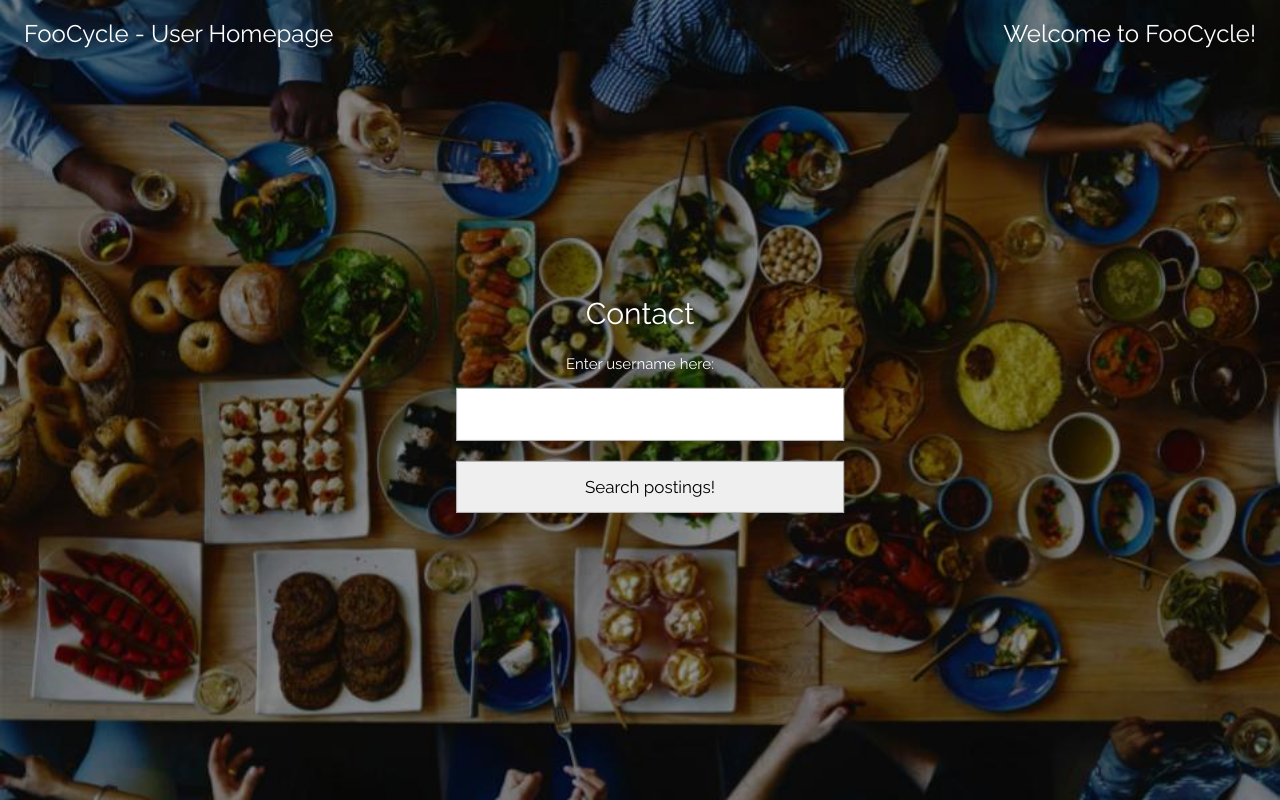
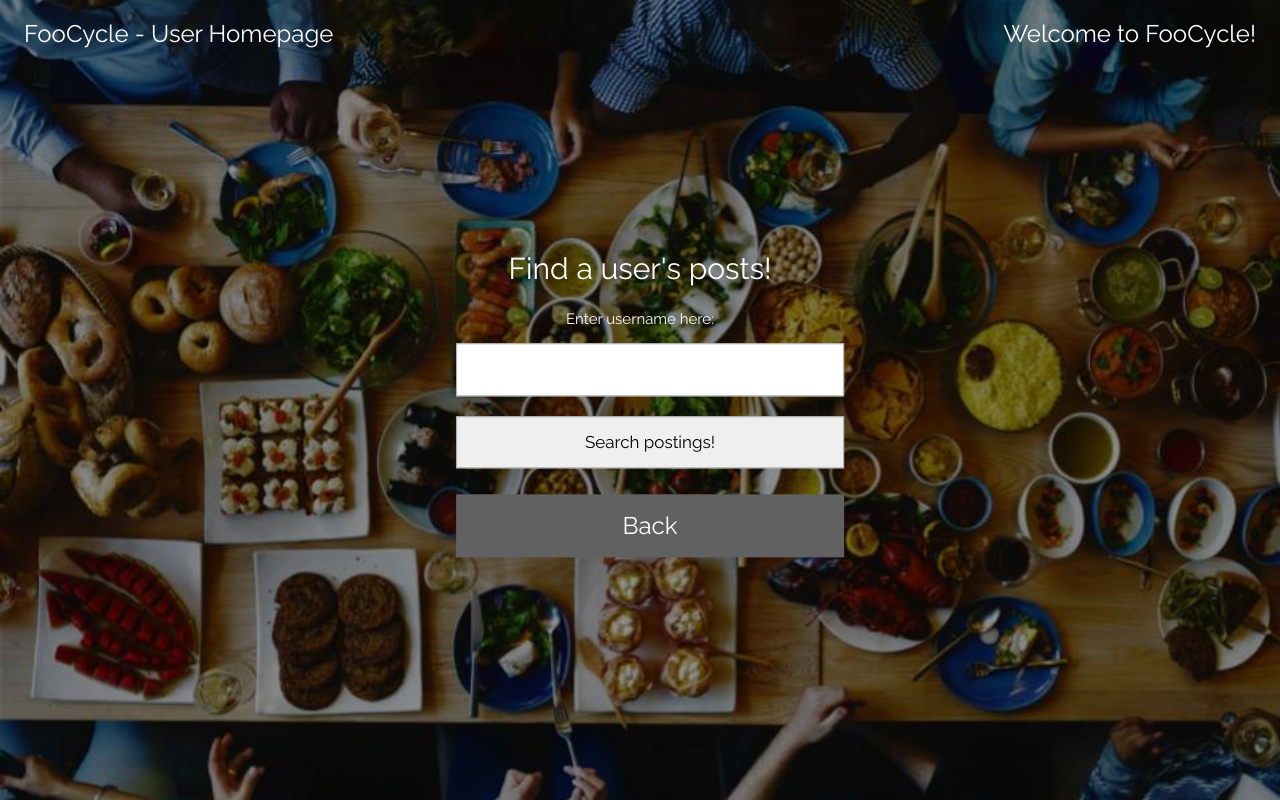
Before and after one commit to ryanl35/DS4300_homework, a Flask app: page /viewUserPostings in a window 1280 px wide. Run offline with Flask 2, Linux system fonts and the light colour scheme.

Commit message:
fixed delete user, edit profile, post food, added back buttons, changed some redirects

```diff
--- a/Project/fooCycleApp/app.py
+++ b/Project/fooCycleApp/app.py
@@ -236,12 +236,12 @@ def login_submit():
 # Viweing the total # of posts in the community, viewing all of the posts in the
 # community, viewing a user
 
-@app.route('/totalPosts')
-def totalPosts():
-    mydb = myclient["foodpool"]
-    mycol = mydb["posts"]
-
-    print("\nTotal number of posts: " + len([i for i in mycol.find()]))
+# @app.route('/totalPosts')
+# def totalPosts():
+#     mydb = myclient["foodpool"]
+#     mycol = mydb["posts"]
+#
+#     print("\nTotal number of posts: " + len([i for i in mycol.find()]))
 
 @app.route('/allUsers')
 def allUsers():
@@ -258,7 +258,7 @@ def allUsers():
         users = mycol.find()
     return render_template('/allUsers.html', totalPosts = totalPosts, users = users)
 
-@app.route('/viewPostings')
+@app.route('/viewAllPostings')
 def view_postings():
     mydb = myclient["foodpool"]
     mycol = mydb["posts"]
@@ -269,7 +269,7 @@ def view_postings():
         posts = ["No posts to show!"]
     else:
         posts = mycol.find()
-    return render_template('/viewPostings.html', totalPosts = totalPosts, posts = posts)
+    return render_template('/viewAllPostings.html', totalPosts = totalPosts, posts = posts)
 
 class findUserPostings(FlaskForm):
     """Search user postings."""
@@ -290,17 +290,21 @@ def view_user_postings_submit():
         if (key == "user_name"):
             user_name = value
 
+    # use our database
     mydb = myclient["foodpool"]
-
+    # use the "users" collection
     userscol = mydb["users"]
+    # find the user with the user_name entered in the query
     userquery = userscol.find( { "user_name" : user_name } )
+    # get their user_id
     queryUserID = userquery[0]["user_id"]
-
     print(queryUserID)
-
+    print(user_name)
+    # use the posts collection
     postscol = mydb["posts"]
-
+    # find out how many posts this user made
     totalPosts = len([i for i in postscol.find( { "user_id" : queryUserID })])
+    print(totalPosts)
 
     if (totalPosts == 0):
         posts = ["No postings to show!"]
@@ -322,7 +326,7 @@ class updateUser(FlaskForm):
     # verified = BooleanField('Have you been verified?')
     zipcode = StringField('Enter your new zipcode:')
     password = PasswordField('Enter your new password here:')
-    submit = SubmitField('Edit your profile!!')
+    submit = SubmitField('Edit your profile!')
 
 @app.route('/updateUser', methods=('GET', 'POST'))
 def update_user():
@@ -336,9 +340,7 @@ def update_user_submit():
 
     for key, value in request.form.items():
         # print("key: {0}, value: {1}".format(key, value))
-        if (key == "user_id"):
-            user_id = value
-        elif (key == "name"):
+        if (key == "name"):
             name = value
         elif (key == "user_name"):
             user_name = value
@@ -353,28 +355,30 @@ def update_user_submit():
         elif (key == "password"):
             password = hashlib.md5(value.encode()).hexdigest()
 
-    user = mycol.find( { "user_id" : user_id } )
+    queryDoc = { "user_id" : session['user_id'] }
 
-    if (session['user_id'] == user[0]['user_id']):
-        if (name != ""):
-            updated = mycol.update_one({ "user_id" : user_id },
-             {'$set': { 'name' : user_name} } )
+    user = mycol.find( queryDoc )
 
-        if (user_name != ""):
-            updated = mycol.update_one({ "user_id" : user_id },
-             {'$set': { 'user_name' : user_name} } )
+    if (name != ""):
+        updated = mycol.update_one( queryDoc,
+         {'$set': { 'name' : user_name} } )
+
+    if (user_name != ""):
+        updated = mycol.update_one( queryDoc,
+         {'$set': { 'user_name' : user_name} } )
 
     # ADMIN USE:
     # if (verified != ""):
         # newAttributes = { "$set" : { "verified" : verified } }
         # updated = mycol.update_one(user, { "verified" : verified })
 
-        if (zipcode != ""):
-            updated = mycol.update_one({ "zipcode" : zipcode },
-             {'$set': { 'zipcode' : zipcode} } )
-        if (password != ""):
-            updated = mycol.update_one({ "password" : password },
-             {'$set': { 'password' : password} } )
+    if (zipcode != ""):
+        updated = mycol.update_one( queryDoc,
+         {'$set': { 'zipcode' : zipcode} } )
+    if (password != ""):
+        updated = mycol.update_one( queryDoc,
+         {'$set': { 'password' : password} } )
+
     return redirect('/userHomepage')
 
 class updateFoodForm(FlaskForm):
@@ -445,13 +449,12 @@ def delete_user_submit():
     for key, value in request.form.items():
         print("key: {0}, value: {1}".format(key, value))
         if (key == "password"):
-            password = value
+            password = hashlib.md5(value.encode()).hexdigest()
 
-    user = mycol.find( { "password" : password } )
+    user = mycol.find( { 'password' : password } )
 
     if (session['user_id'] == user[0]['user_id']):
-        mycol.delete_one({"user_id" : user_id})
-
+        mycol.delete_one({'password' : password})
 
     return redirect("/home")
 
--- a/Project/fooCycleApp/templates/deletePost.html
+++ b/Project/fooCycleApp/templates/deletePost.html
@@ -29,11 +29,13 @@
 
   <div class="w3-display-middle w3-center">
     <div class="FlaskForm">
-      <h2 class="deletePost">Login</h2>
+      <h2 class="deletePost">Delete a post</h2>
       <form method="POST" action="/deletePost">
           <div class="post_id">{{ form.post_id.label }} {{ form.post_id(size=20) }}</div>
           {{ form.submit }}
       </form>
+      <button type="button" class="w3-margin-top w3-xlarge w3-dark-grey"
+        onclick="location.href = '{{ url_for('index') }}';">Back</button>
     </div>
   </div>
 </div>
--- a/Project/fooCycleApp/templates/deleteUser.html
+++ b/Project/fooCycleApp/templates/deleteUser.html
@@ -29,11 +29,13 @@
 
   <div class="w3-display-middle w3-center">
     <div class="FlaskForm">
-      <h2 class="loginUser">Login</h2>
-      <form method="POST" action="/loginUserSubmit">
+      <h2 class="deleteUser">Delete profile</h2>
+      <form method="POST" action="/deleteUserSubmit">
           <div class="password">{{ form.password.label }} {{ form.password }}</div>
           {{ form.submit }}
       </form>
+      <button type="button" class="w3-margin-top w3-xlarge w3-dark-grey"
+        onclick="location.href = '{{ url_for('index') }}';">Back</button>
     </div>
   </div>
 </div>
--- a/Project/fooCycleApp/templates/showUserPostings.html
+++ b/Project/fooCycleApp/templates/showUserPostings.html
@@ -35,6 +35,8 @@
     <h2>Price: {{ post['food_price'] }}</h2><br>
     <h2>Has this item been donated yet? {{ post['donated'] }}</h2><br>
     {% endfor %}
+    <button type="button" class="w3-margin-top w3-xlarge w3-dark-grey"
+      onclick="location.href = '{{ url_for('userHomepage') }}';">Back</button>
   </div>
 
 </div>
--- a/Project/fooCycleApp/templates/updateFood.html
+++ b/Project/fooCycleApp/templates/updateFood.html
@@ -37,6 +37,8 @@
           <div class="food_price">{{ form.food_price.label }} {{ form.food_price }}</div>
           {{ form.submit }}
       </form>
+      <button type="button" class="w3-margin-top w3-xlarge w3-dark-grey"
+        onclick="location.href = '{{ url_for('userHomepage') }}';">Back</button>
     </div>
   </div>
 </div>
--- a/Project/fooCycleApp/templates/viewUserPostings.html
+++ b/Project/fooCycleApp/templates/viewUserPostings.html
@@ -37,11 +37,13 @@
 
   <div class="w3-display-middle w3-center">
     <div class="FlaskForm">
-      <h2 class="findUserPostings">Contact</h2>
+      <h2 class="findUserPostings">Find a user's posts!</h2>
       <form method="POST" action="/viewUserPostingsSubmit">
           <div class="user_name">{{ form.user_name.label }} {{ form.user_name(size=20) }}</div>
           {{ form.submit }}
       </form>
+      <button type="button" class="w3-margin-top w3-xlarge w3-dark-grey"
+        onclick="location.href = '{{ url_for('userHomepage') }}';">Back</button>
     </div>
   </div>
 
```
Also changed, not shown: Project/fooCycleApp/templates/viewAllPostings.html (renamed from Project/fooCycleApp/templates/viewPostings.html), 1 other file.
